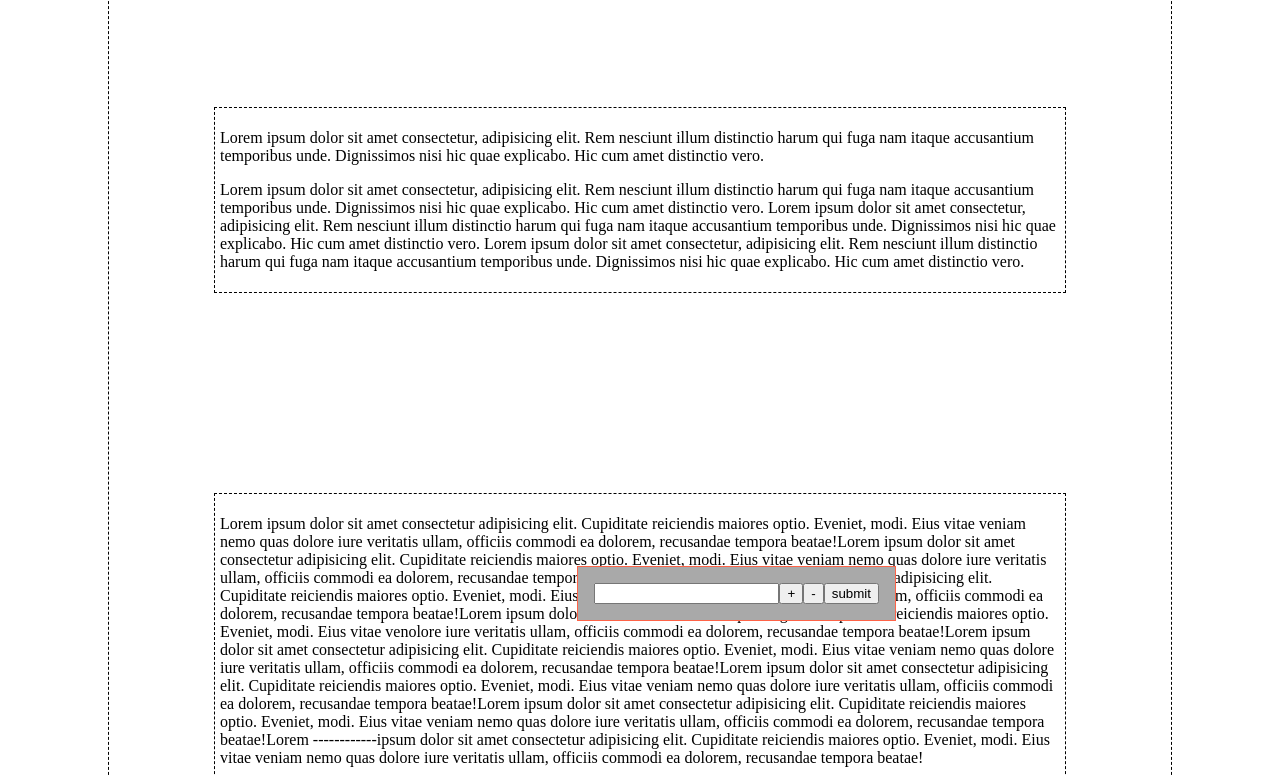
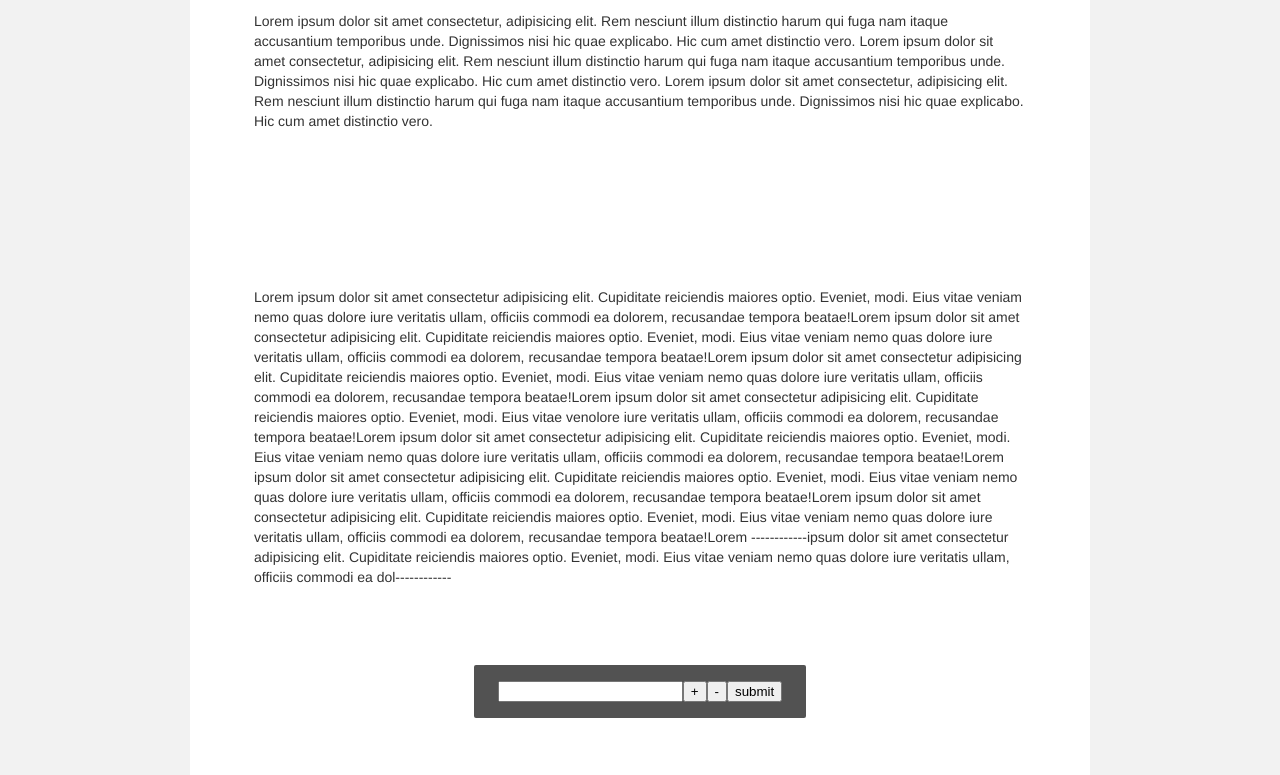
Before and after one commit to andybaronp/sticky-form-top-bottom, a plain HTML site: page index.html in a window 1280 px wide. Shown: the part 179-954 px from the top of the page. Drawn offline with Linux system fonts and the light colour scheme.

Commit message:
add styles

```diff
--- a/app.js
+++ b/app.js
@@ -1,25 +1,21 @@
 window.addEventListener("DOMContentLoaded", () => {
   const form = document.querySelector(".form");
   const submitBtn = document.querySelector(".submit");
-  const initialPos = submitBtn.offsetTop;
+  const initialPos = form.offsetTop;
 
   function sticKyBottom() {
     if (window.scrollY - submitBtn.offsetHeight >= initialPos) {
       form.classList.add("sticky");
     } else {
       form.classList.remove("sticky");
-      stickyTop();
     }
   }
-  function stickyTop() {
-    if (window.scrollY * 1.8 < initialPos) {
+  window.addEventListener("scroll", function () {
+    if (window.scrollY - submitBtn.offsetHeight >= initialPos) {
       form.classList.add("sticky");
+    } else {
+      form.classList.remove("sticky");
     }
-    return;
-  }
-  window.addEventListener("scroll", function () {
-    sticKyBottom();
   });
-
   sticKyBottom();
 });
--- a/index.html
+++ b/index.html
@@ -5,11 +5,11 @@
     <meta http-equiv="X-UA-Compatible" content="IE=edge" />
     <meta name="viewport" content="width=device-width, initial-scale=1.0" />
     <link rel="stylesheet" href="style.css" />
-    <title>Document</title>
+    <title>Sticky</title>
   </head>
   <body>
     <div class="container">
-      <h1>Title</h1>
+      <h1>Lorem ipsum dolor sit amet</h1>
       <div>
         <p>
           Lorem ipsum dolor sit amet consectetur, adipisicing elit. Rem nesciunt
@@ -58,7 +58,7 @@
           beatae!Lorem ------------ipsum dolor sit amet consectetur adipisicing
           elit. Cupiditate reiciendis maiores optio. Eveniet, modi. Eius vitae
           veniam nemo quas dolore iure veritatis ullam, officiis commodi ea
-          dolorem, recusandae tempora beatae!
+          dol------------
         </p>
       </div>
 
@@ -72,7 +72,7 @@
 
       <div>
         <p>
-          Lorem ipsum, dolor sit amet consectetur adipisicing elit. Nulla,
+        * **------ Lorem ipsum, dolor sit amet consectetur adipisicing elit. Nulla,
           perferendis distinctio! Fugit explicabo non adipisci accusamus nulla,
           provident, maiores amet necessitatibus officia a nisi magni, fuga modi
           error sint quisquam. et consectetur adipisicing elit. Nulla,
@@ -117,18 +117,19 @@
           error sint quisquam.
         </p>
       </div>
-    </div>
+      <div>
       <footer>
         <div class="footer">
           <h3>Footer</h3>
           <p>
-          Lorem ipsum dolor sit amet consectetur, adipisicing elit. Rem nesciunt
-          illum distinctio harum qui fuga nam itaque accusantium temporibus
-          unde. Dignissimos nisi hic quae explicabo. Hic cum amet distinctio
-          vero.
+            Lorem ipsum dolor sit amet consectetur, adipisicing elit. Rem
+            nesciunt illum distinctio harum qui fuga nam itaque accusantium
+            temporibus unde. Dignissimos nisi hic quae explicabo. Hic cum amet
+            distinctio vero.
           </p>
         </div>
       </footer>
+    </div>
     <script src="app.js"></script>
   </body>
 </html>
--- a/style.css
+++ b/style.css
@@ -1,28 +1,43 @@
+body {
+  margin: 0;
+  padding: 0;
+  font-family: "Helvetica Neue", Helvetica, Arial, sans-serif;
+  font-size: 14px;
+  line-height: 20px;
+  color: #333333;
+
+  background-color: #a9a9a925;
+}
 .container {
+  background-color: white;
   display: flex;
   flex-direction: column;
+  justify-content: center;
+  align-items: center;
+  max-width: 900px;
+  margin: 0 auto;
 }
 div {
-  border: 1px dashed black;
-  padding: 5px;
-  margin: 100px;
+  margin: 4rem;
 }
 
-.hidden {
-  visibility: hidden;
-  opacity: 0;
+.form {
+  display: flex;
+  justify-content: center;
+  padding: 1rem;
+  border-radius: 2px;
+  border: none;
+  width: 300px;
+  background-color: rgb(82, 82, 82);
 }
-
 .sticky {
   position: fixed;
   z-index: 9999;
-  background-color: rgb(112, 112, 112);
-  padding: 10px;
-  border: 1px solid #d3d3d3;
+  background-color: rgba(68, 134, 189, 0.945);
+
   bottom: 0;
-  right: 30%;
-  transition: bottom 0.7s ease-out;
-  animation: fadeIn 0.4s alternate;
+  right: 0;
+  transition: 0.5s ease-in-out;
 }
 
 .footer {
@@ -30,10 +45,3 @@ div {
   padding: 0;
   text-align: center;
 }
-.form {
-  display: flex;
-  justify-content: center;
-  border: 1px solid tomato;
-  padding: 1rem;
-  background-color: darkgrey;
-}
```
Lines whose indentation alone changed are shown as unchanged.
